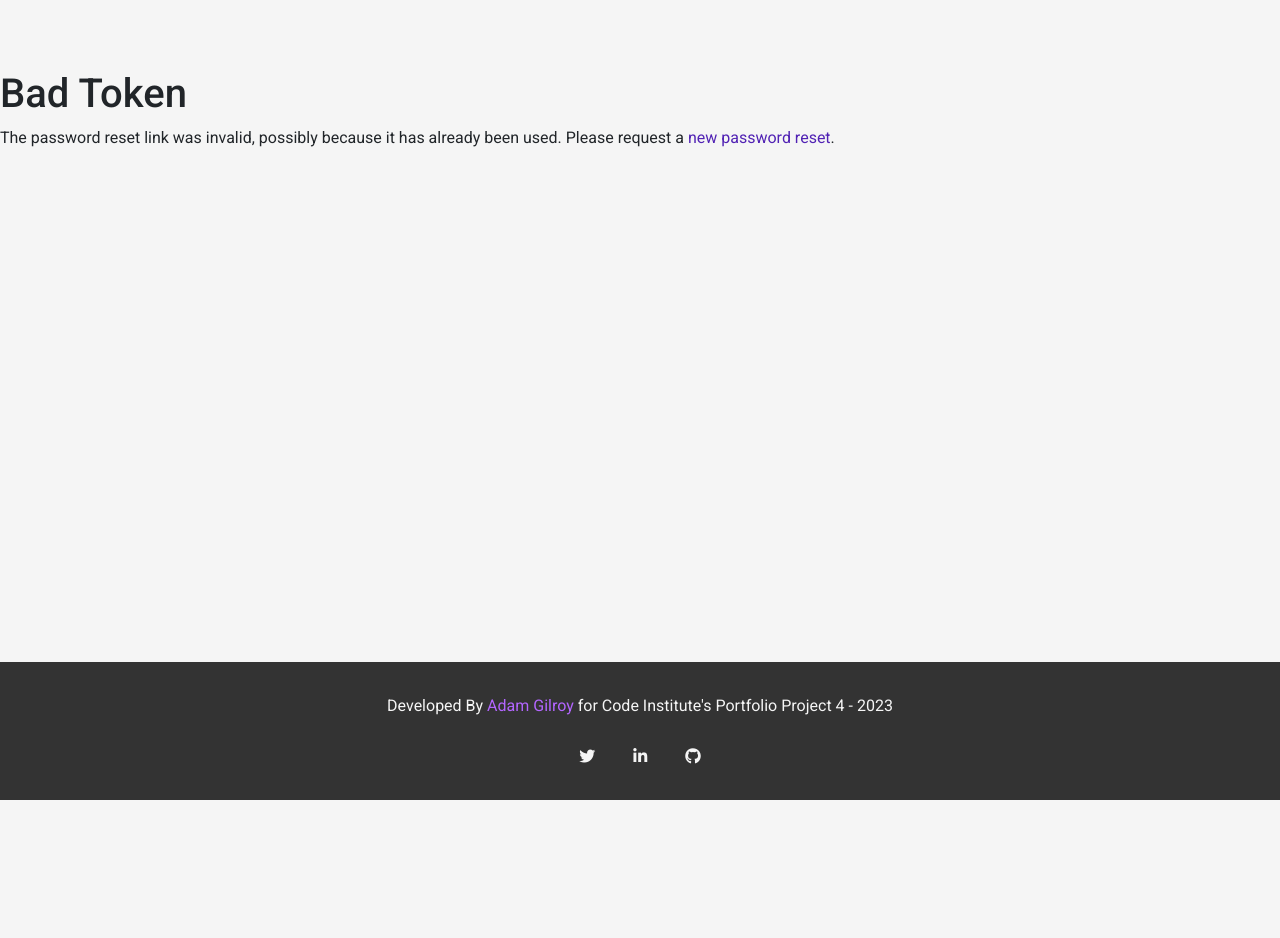
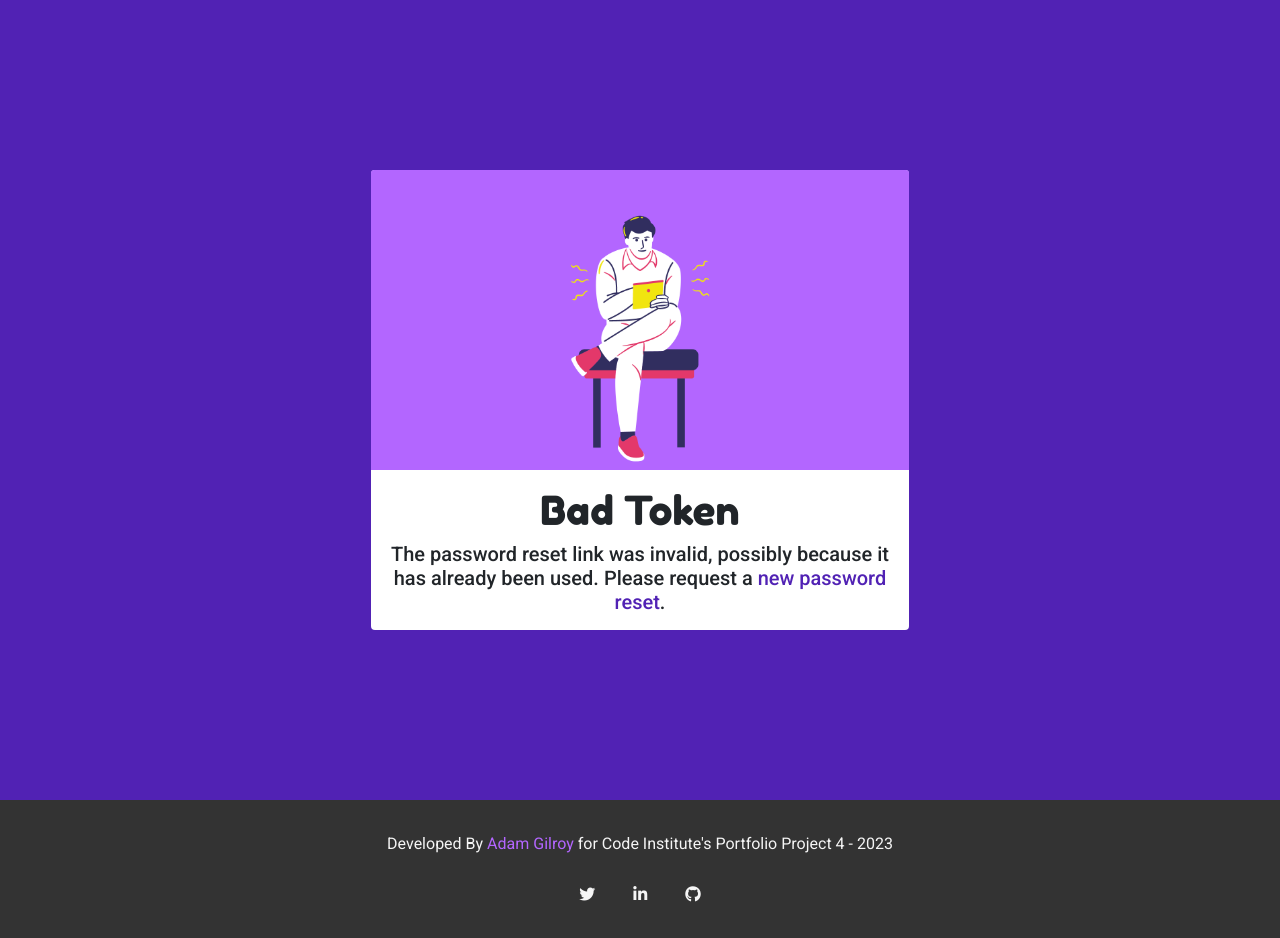
Before and after one commit to adamgilroy22/tribe, a Django app: a page that uses templates/account/password_reset_from_key.html in a window 1280 px wide. Before the commit the page ends 800 px from the top, so only its background shows below. Run offline with Django 3.2, Linux system fonts and the light colour scheme; some libraries are stand-ins or nearby versions.

Commit message:
Style password_reset_from_key page

```diff
--- a/templates/account/password_reset_from_key.html
+++ b/templates/account/password_reset_from_key.html
@@ -1,23 +1,43 @@
 {% extends "account/base.html" %}
 
 {% load i18n %}
+{% load static %}
 {% block head_title %}{% trans "Change Password" %}{% endblock %}
 
+{% block extra_css %}
+<style>
+    body {
+        background-color: var(--main-purple);
+        padding-top: 0%;
+    }
+</style>
+{% endblock %}
+
 {% block content %}
-    <h1>{% if token_fail %}{% trans "Bad Token" %}{% else %}{% trans "Change Password" %}{% endif %}</h1>
-
+<div class="container h-100">
+    <div class="row h-100">
+        <div class="col col-lg-6 col-md-8 col-sm-12 m-auto text-center p-3">
+            <div class="card border-0">
+                <img src="{% static 'img/change-password-image.png' %}" class="card-img-top" alt="Change password image">
+                <div class="card-body">
+                    <h1 class="card-title logo-text">{% if token_fail %}{% trans "Bad Token" %}{% else %}{% trans "Change Password" %}{% endif %}</h1>
                     {% if token_fail %}
                     {% url 'account_reset_password' as passwd_reset_url %}
-        <p>{% blocktrans %}The password reset link was invalid, possibly because it has already been used.  Please request a <a href="{{ passwd_reset_url }}">new password reset</a>.{% endblocktrans %}</p>
+                    <h5 class="card-text">{% blocktrans %}The password reset link was invalid, possibly because it has already been used. Please request a <a href="{{ passwd_reset_url }}">new password reset</a>.{% endblocktrans %}</h5>
                     {% else %}
                     {% if form %}
                     <form method="POST" action="{{ action_url }}">
                         {% csrf_token %}
                         {{ form.as_p }}
-                <input type="submit" name="action" value="{% trans 'change password' %}"/>
+                        <button class="sign-up-button btn btn-lg text-uppercase py-2" name="action" type="submit">{% trans "change password" %}</button>
                     </form>
                     {% else %}
-            <p>{% trans 'Your password is now changed.' %}</p>
+                    <h5 class="card-text">{% trans 'Your password is now changed.' %}</h5>
                     {% endif %}
                     {% endif %}
+                </div>
+            </div>
+        </div>
+    </div>
+</div>
 {% endblock %}
```
Lines whose indentation alone changed are shown as unchanged.
